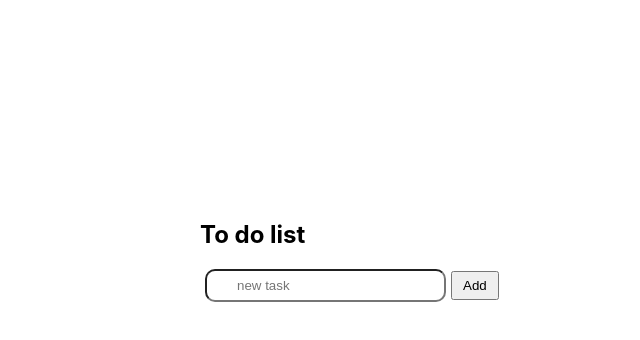
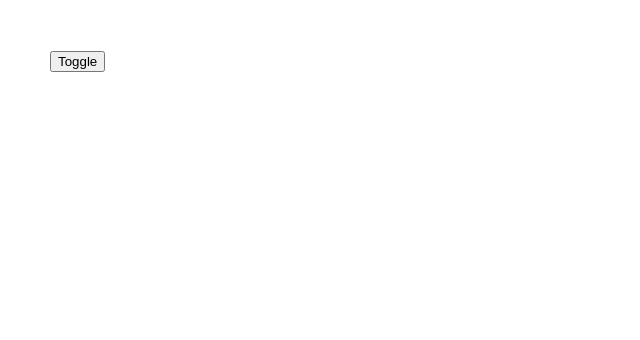
Before and after one commit to allenmeou/tiktok-ui, a React (Create React App) app: page / in a window 1280 px wide. Shown: the top 340 px of the page, without its empty margins (0-640 px from the left). Built offline with nearby package versions, Linux system fonts and the light colour scheme.

Commit message:
uploap project tiktok

```diff
--- a/src/App.js
+++ b/src/App.js
@@ -1,85 +1,13 @@
-import { useState, useRef } from "react";
-import "./App.css";
+import Content from "./Content";
+import { useState } from "react";
 
 function App() {
-  const [job, setJob] = useState("");
-
-  const [jobs, setJobs] = useState(() => {
-    const storageJobs = JSON.parse(localStorage.getItem("job")) || [];
-    return storageJobs;
-  });
-
-  const inputRef = useRef();
-
-  const handleSubmit = () => {
-    setJobs((prev) => {
-      const newJobs = [...prev, job];
-
-      const jsonJobs = JSON.stringify(newJobs);
-      localStorage.setItem("job", jsonJobs);
-
-      return newJobs;
-    });
-    setJob("");
-    inputRef.current.focus();
-  };
-
-  const handleEdit = (job) => {
-    console.log(job);
-    const liElement = document.querySelector("li");
-    liElement.innerHTML = "";
-    // setJob(job);
-
-    const inputEditEl = document.querySelector(".inputEdit");
-    const buttonSubmitEditEl = document.querySelector(".submitEdit");
-    if (handleEdit) {
-      liElement.style.display = "none";
-      inputEditEl.style.display = "block";
-      buttonSubmitEditEl.style.display = "block";
-      setJob((prev) => [...prev, job]);
-    }
-  };
-
-  const handleDelete = () => {
-    console.log("handleDelete");
-  };
+  const [show, setShow] = useState(false);
 
   return (
-    <div style={{ padding: 200 }}>
-      <h2>To do list </h2>
-      <input
-        ref={inputRef}
-        value={job}
-        type="text"
-        className="inputTask"
-        placeholder="new task"
-        onChange={(e) => {
-          setJob(e.target.value);
-        }}
-      />
-      <button onClick={handleSubmit}>Add</button>
-      <ul>
-        {jobs.map((job, index) => (
-          <div className="app" key={index}>
-            <input type="checkbox" name="" id="" />
-            <li>{job}</li>
-            <input
-              type="text"
-              className="inputEdit"
-              style={{ display: "none" }}
-            />
-            <button
-              className="submitEdit"
-              onClick={handleSubmit}
-              style={{ display: "none" }}
-            >
-              Add
-            </button>
-            <button onClick={() => handleEdit(job)}>edit</button>
-            <button onClick={handleDelete}>delete</button>
-          </div>
-        ))}
-      </ul>
+    <div style={{ padding: 50 }}>
+      <button onClick={() => setShow(!show)}>Toggle</button>
+      {show && <Content />}
     </div>
   );
 }
--- /dev/null
+++ b/src/Content.js
@@ -0,0 +1,20 @@
+import { useEffect, useState } from "react";
+
+function Content() {
+  const [title, setTitle] = useState("");
+
+  useEffect(() => {
+    document.title = title;
+  });
+  return (
+    <div style={{ padding: 50 }}>
+      <input
+        type="text"
+        value={title}
+        onChange={(e) => setTitle(e.target.value)}
+      />
+    </div>
+  );
+}
+
+export default Content;
```
